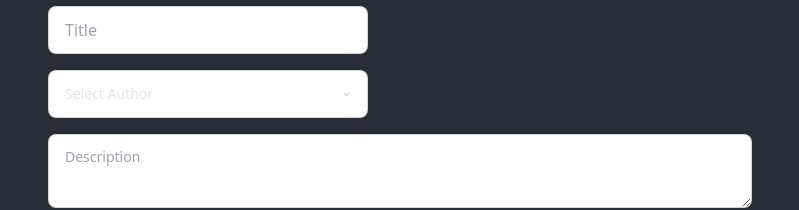
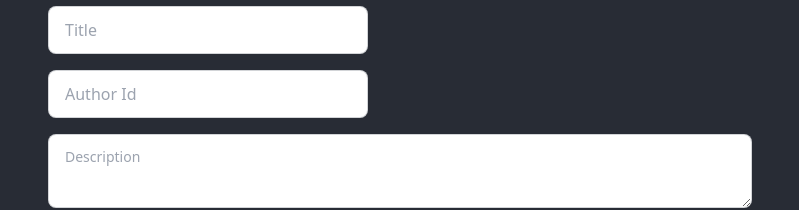
Before and after one commit to devAaus/task1, a React (Vite) app: page /add-blog in a window 1280 px wide. Shown: the part 184-394 px from the top of the page, without its empty margins (240-1039 px from the left). Built offline with nearby package versions, Linux system fonts and the light colour scheme.

Commit message:
added create blog function

```diff
--- a/src/components/forms/BlogForm.jsx
+++ b/src/components/forms/BlogForm.jsx
@@ -1,28 +1,52 @@
 import React from 'react'
 
-const BlogForm = ({ handlSubmitBlog }) => {
+const BlogForm = ({ handleSubmit, title, setTitle, content, setContent, authorId, setAuthorId }) => {
 
     return (
 
 
         <form
             className='flex flex-col gap-4'
-            onSubmit={handlSubmitBlog}
+            onSubmit={handleSubmit}
         >
 
-            <input type="text" placeholder="Title" className="input input-bordered w-full max-w-xs" />
+            <input
+                type="text"
+                placeholder="Title"
+                name="title"
+                value={title}
+                onChange={(e) => setTitle(e.target.value)}
+                className="input input-bordered w-full max-w-xs"
+            />
 
-            <select className="select select-bordered w-full max-w-xs">
+            {/* <select className="select select-bordered w-full max-w-xs">
                 <option disabled selected>Select Author</option>
                 <option>Game of Thrones</option>
                 <option>Lost</option>
                 <option>Breaking Bad</option>
                 <option>Walking Dead</option>
-            </select>
+            </select> */}
 
-            <textarea className="textarea textarea-bordered" placeholder="Description"></textarea>
+            <input
+                type='text'
+                value={authorId}
+                placeholder='Author Id'
+                onChange={(e) => setAuthorId(e.target.value)}
+                className='input input-bordered w-full max-w-xs'
+            />
 
-            <button type="submit" className="btn btn-primary">
+            <textarea
+                className="textarea textarea-bordered"
+                placeholder="Description"
+                name="content"
+                value={content}
+                onChange={(e) => setContent(e.target.value)}
+            ></textarea>
+
+            <button
+                type="submit"
+                className="btn btn-primary"
+            >
                 Submit
             </button>
 
--- a/src/pages/AddBlog.jsx
+++ b/src/pages/AddBlog.jsx
@@ -1,18 +1,51 @@
-import React from 'react'
+import React, { useState } from 'react'
 import BlogForm from '../components/forms/BlogForm'
+import { useMutation, useQueryClient } from '@tanstack/react-query';
+import toast from 'react-hot-toast';
+import axios from 'axios';
 
 const AddBlog = () => {
 
-    const handlSubmitBlog = (e) => {
-        e.preventDefault()
-    }
+    const queryClient = useQueryClient();
+
+    const [title, setTitle] = useState('');
+    const [content, setContent] = useState('');
+    const [authorId, setAuthorId] = useState('');
+
+    const addBlogmutation = useMutation({
+        mutationFn: (newAuthor) => axios.post(`${import.meta.env.VITE_SERVER_URL}/blog`, newAuthor),
+
+        onSuccess: () => {
+            queryClient.invalidateQueries(['blogs']);
+            setTitle('');
+            setContent('');
+            setAuthorId('');
+        },
+
+        onError: (error) => {
+            console.log(error);
+        }
+    });
+
+    const handleSubmit = (e) => {
+        e.preventDefault();
+        const newBlog = { title, content, authorId };
+        toast.promise(
+            addBlogmutation.mutateAsync(newBlog),
+            {
+                loading: 'Adding Blog...',
+                success: 'Blog Added!',
+                error: 'Error While Adding.',
+            }
+        );
+    };
 
     return (
         <div>
             <h2 className='text-4xl text-title font-bold mb-6'>
                 Add Blog
             </h2>
-            <BlogForm handlSubmitBlog={handlSubmitBlog} />
+            <BlogForm handleSubmit={handleSubmit} title={title} setTitle={setTitle} content={content} setContent={setContent} authorId={authorId} setAuthorId={setAuthorId} />
         </div>
     )
 }
```
